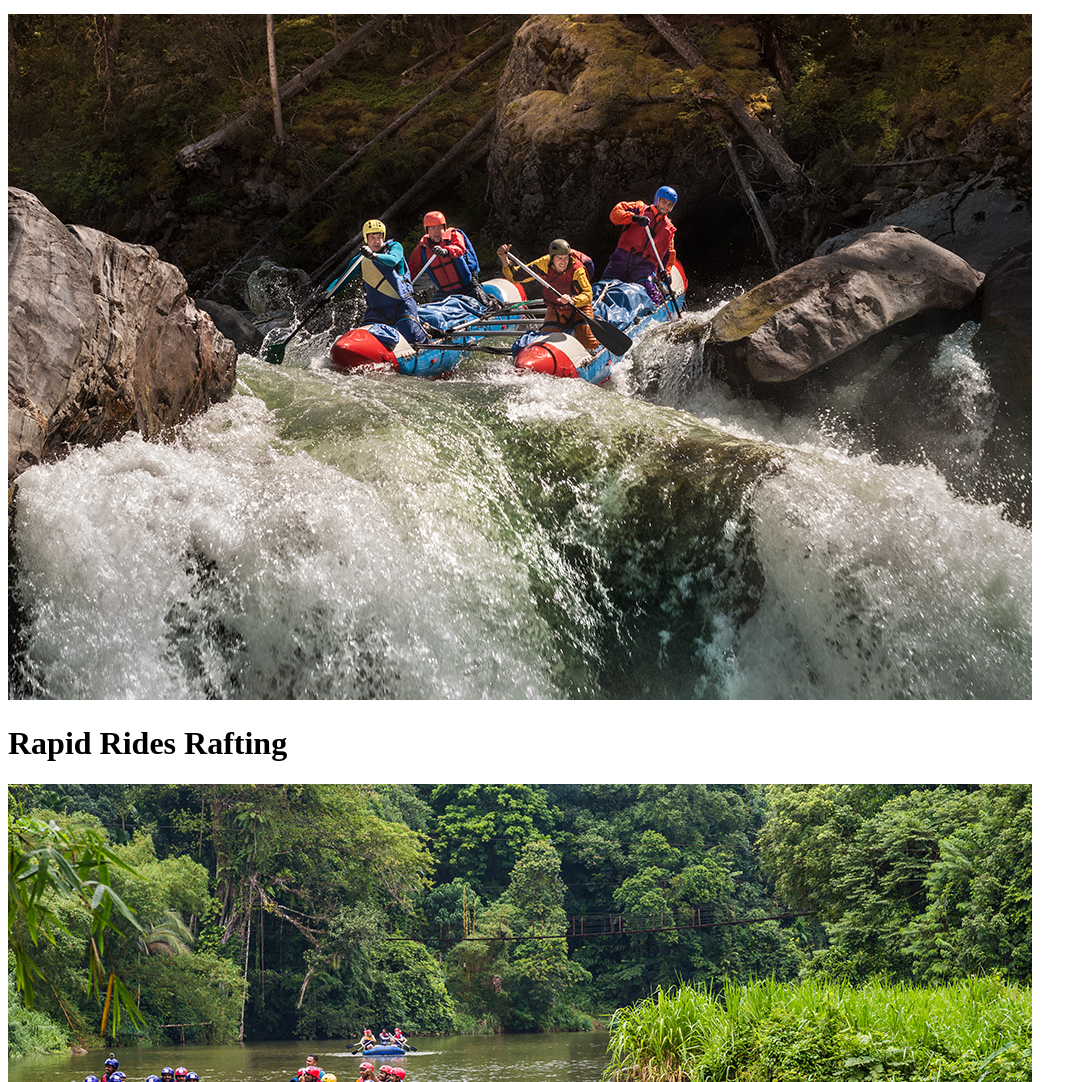
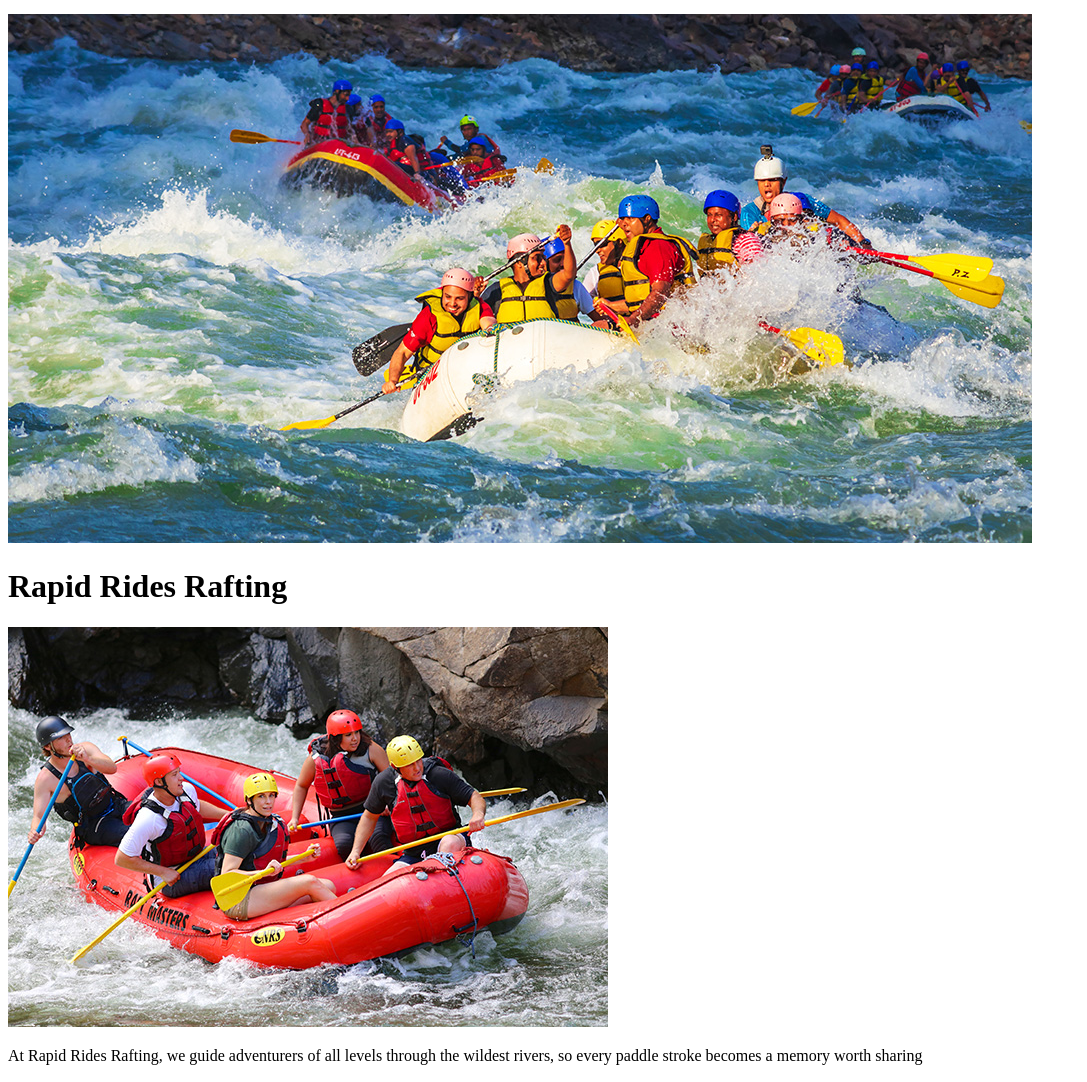
Before and after one commit to whoisit-creator/wdd130, a plain HTML site: page wwr/about.html in a window 1280 px wide. Shown: the part 193-1275 px from the top of the page, without its empty margins (0-1087 px from the left). Drawn offline with Linux system fonts and the light colour scheme.

Commit message:
better oictures

```diff
--- a/wwr/about.html
+++ b/wwr/about.html
@@ -24,10 +24,10 @@
     </header>
     <main>
         <div class="hero">
-            <img src="images/rafting41_1024.jpg" alt="people going down a rocky waterfall">
+            <img src="images/rafting12_1024.jpg" alt="people fighting against the waves">
             <h1>Rapid Rides Rafting</h1>
             <article>
-                <img src="images/rafting15_1024.jpg" alt="people calmly riding a raft">
+                <img src="images/rafting19_600.jpg" alt="people calmly riding a raft">
                 <p>At Rapid Rides Rafting, we guide adventurers of all levels through the wildest rivers,
                     so every paddle stroke becomes a memory worth sharing
                 </p>
```
Also changed, not shown: wwr/images/rafting12_1024.jpg (added), wwr/images/rafting19_600.jpg (added).
